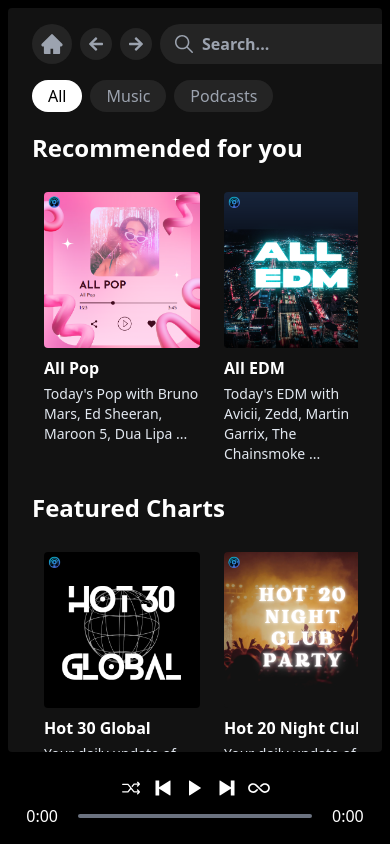
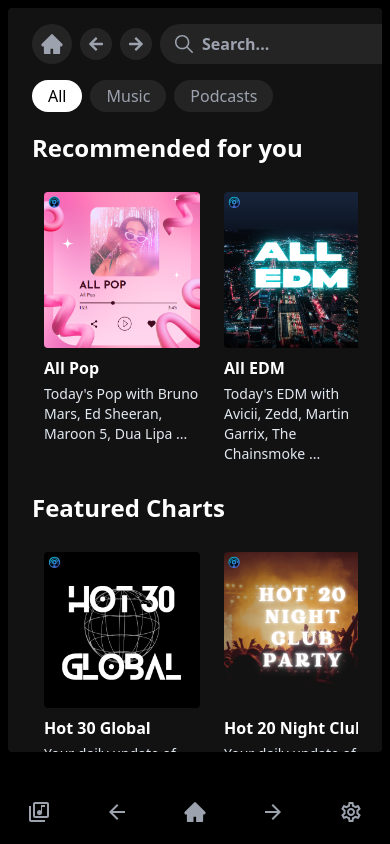
Before and after one commit to Ryo-samuraiJP/iTone, a React (Vite) app: page / in a window 390 px wide. Built offline with nearby package versions, Linux system fonts and the light colour scheme.

Commit message:
Create MobileNavbar component for mobile screen size and apply it to the App component

```diff
--- a/src/App.jsx
+++ b/src/App.jsx
@@ -3,6 +3,7 @@ import Sidebar from './components/Sidebar';
 import MusicPlayer from './components/MusicPlayer';
 import Display from './components/Display';
 import { PlayerContext } from './context/PlayerContext';
+import MobileNavbar from './components/MobileNavbar';
 
 const App = () => {
   const { audioRef, track } = useContext(PlayerContext);
@@ -14,6 +15,7 @@ const App = () => {
         <Display />
       </div>
       <MusicPlayer />
+      <MobileNavbar />
       <audio ref={audioRef} src={track.file} preload='auto'></audio>
     </div>
   );
--- /dev/null
+++ b/src/components/MobileNavbar.jsx
@@ -0,0 +1,29 @@
+import React from 'react';
+import { MdOutlineArrowBack, MdOutlineArrowForward, MdOutlineLibraryMusic, MdOutlineSettings } from 'react-icons/md';
+import { useNavigate } from 'react-router-dom';
+import { AiFillHome } from 'react-icons/ai';
+
+const MobileNavbar = () => {
+  const navigate = useNavigate();
+  return (
+    <div className='fixed bottom-0 left-0 right-0 flex justify-around items-center h-16 bg-black text-gray-400 sm:hidden'>
+      <button to='/' className='flex flex-col items-center cursor-pointer hover:text-white transition-all duration-300'>
+        <MdOutlineLibraryMusic className='text-2xl' />
+      </button>
+      <button onClick={() => navigate(-1)} className='flex flex-col items-center cursor-pointer hover:text-white transition-all duration-300'>
+        <MdOutlineArrowBack className='text-2xl' />
+      </button>
+      <button to='/' className='flex flex-col items-center cursor-pointer hover:text-white transition-all duration-300'>
+        <AiFillHome onClick={() => navigate('/')} className='text-2xl' />
+      </button>
+      <button onClick={() => navigate(1)} className='flex flex-col items-center cursor-pointer hover:text-white transition-all duration-300'>
+        <MdOutlineArrowForward className='text-2xl' />
+      </button>
+      <button to='/' className='flex flex-col items-center cursor-pointer hover:text-white transition-all duration-300'>
+        <MdOutlineSettings className='text-2xl' />
+      </button>
+    </div>
+  );
+}
+
+export default MobileNavbar;
```
